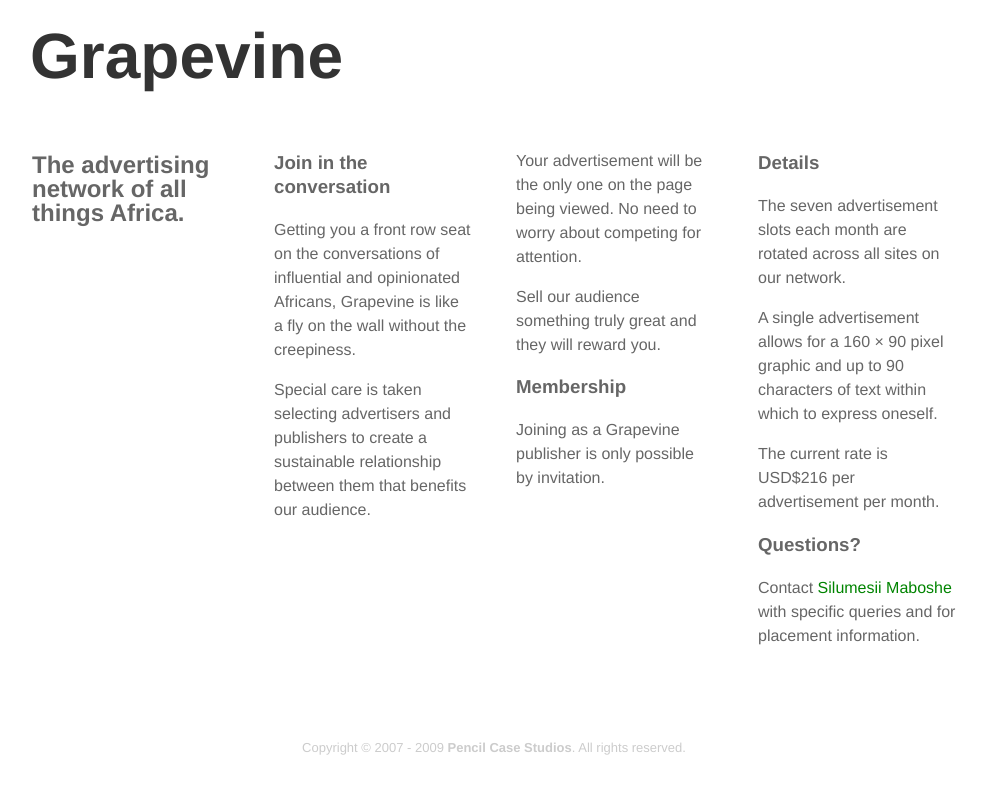
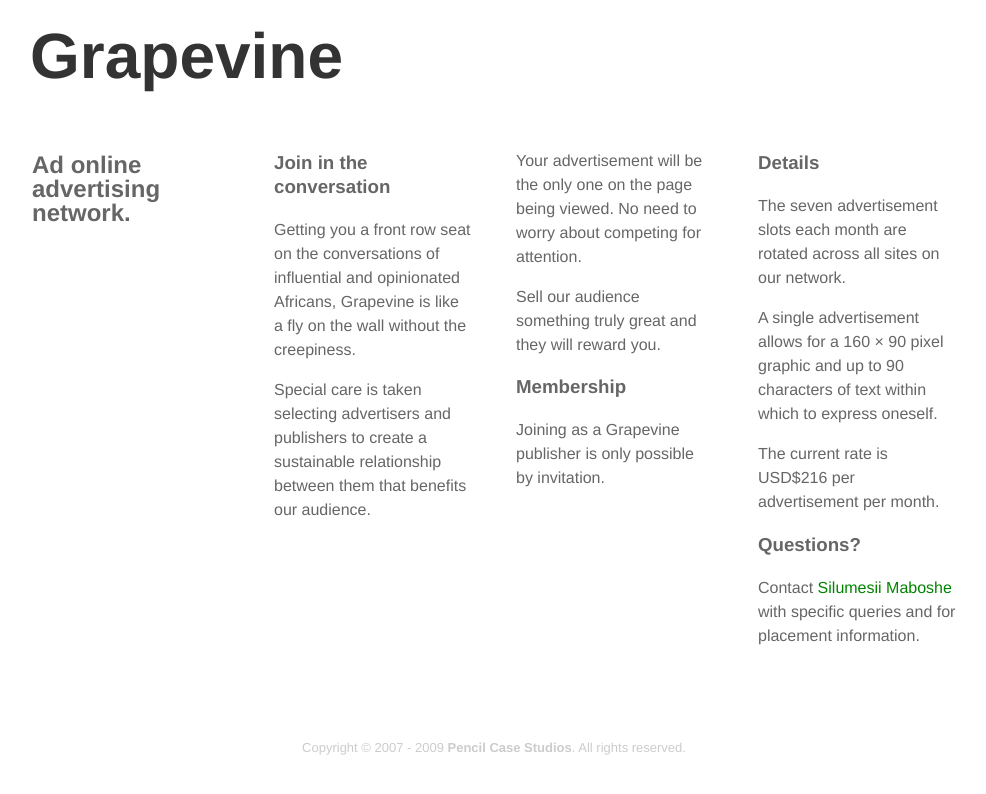
Before and after one commit to babalela/grapevine, a Jekyll site: the page built from index.html, in a window 1280 px wide. Shown: the top 794 px of the page, without its empty margins (146-1132 px from the left). Built offline with Jekyll 4.4.1, drawn with Linux system fonts in a browser that asks for light colours.

Commit message:
Body copy.

```diff
--- a/index.html
+++ b/index.html
@@ -2,13 +2,13 @@
 layout: base
 title: Grapevine
 id: index
-keywords: advertising, network, blog, african, grapevine
-description: The advertising network of all things Africa.
+keywords: online, advertising, network, grapevine
+description: Ad online advertising network.
 ---
 
 <div class="panel">
 	<div class="content">
-		<h2>The advertising network of all things Africa.</h2>
+		<h2>Ad online advertising network.</h2>
 	</div>
 </div>
 
```
